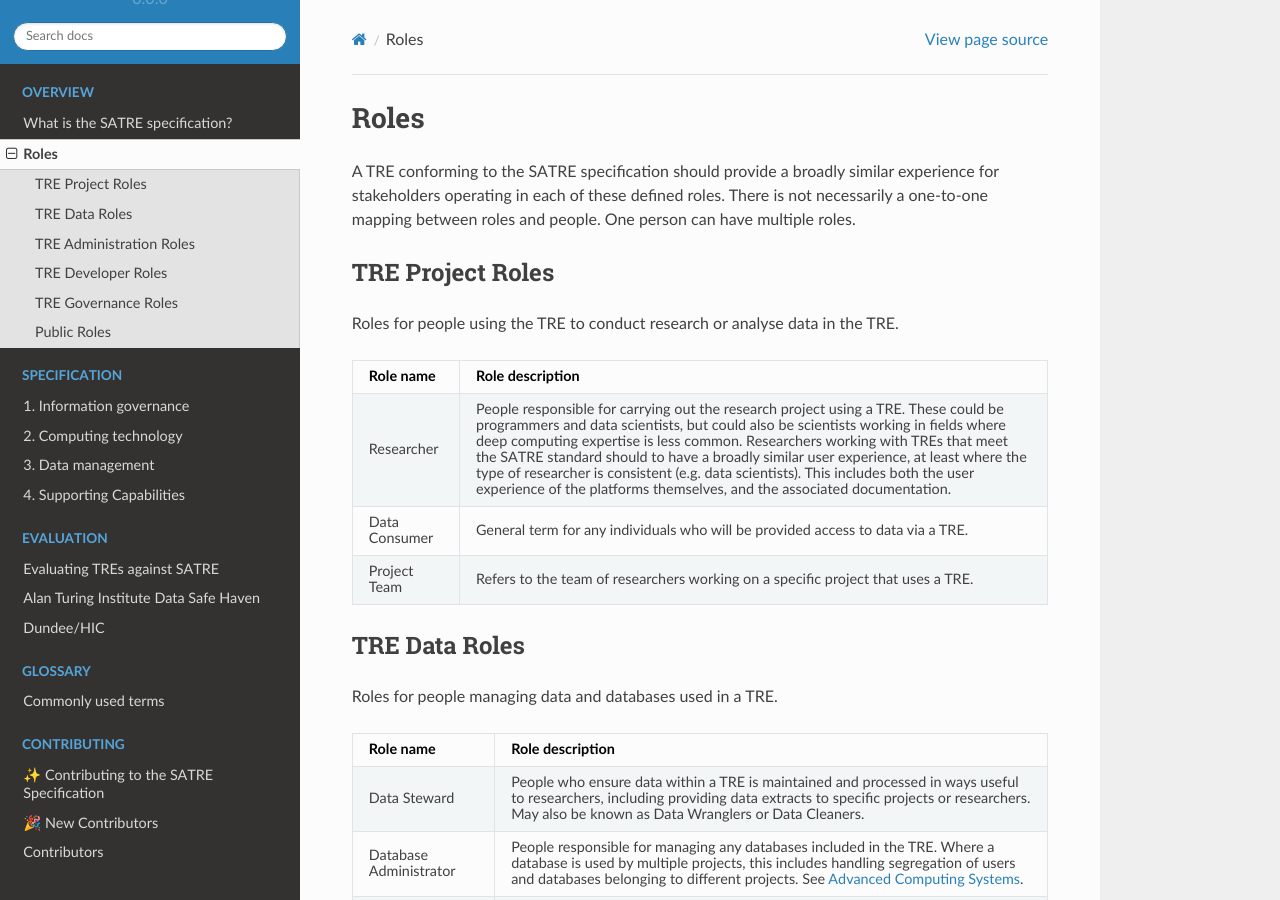
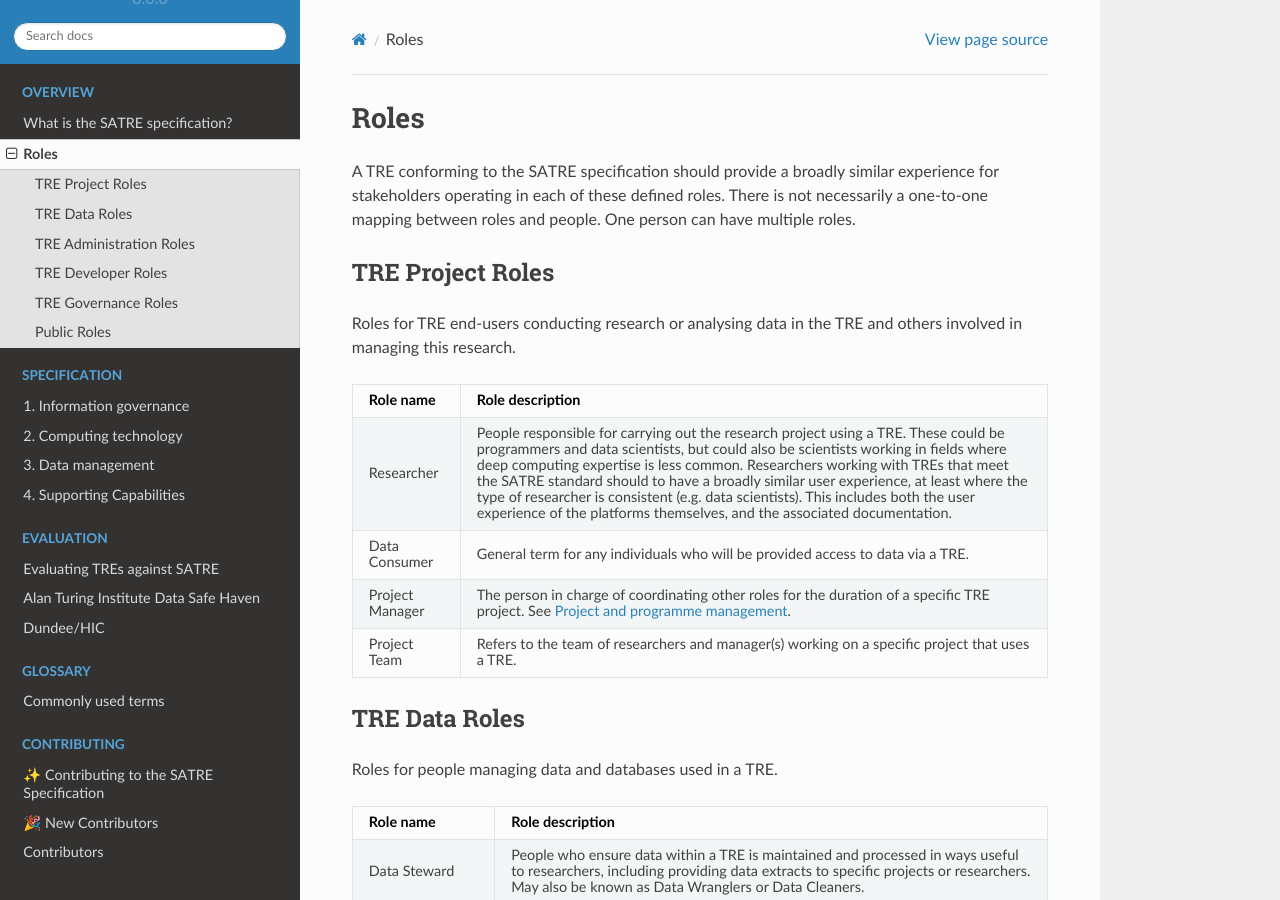
Before and after one commit to sa-tre/satre-specification, a Sphinx documentation site: the page built from docs/source/roles.md, in a window 1280 px wide and 900 px high. Built offline with Sphinx 7.4.7 and the Read the Docs theme 2.0.0, drawn with Linux system fonts in a browser that asks for light colours.

Commit message:
add project manager

````diff
--- a/docs/source/roles.md
+++ b/docs/source/roles.md
@@ -6,15 +6,15 @@ A TRE conforming to the SATRE specification should provide a broadly similar exp
 There is not necessarily a one-to-one mapping between roles and people.
 One person can have multiple roles.
 
-(user_roles)=
+(project_roles)=
 
 ## TRE Project Roles
 
-Roles for people using the TRE to conduct research or analyse data in the TRE.
+Roles for TRE end-users conducting research or analysing data in the TRE and others involved in managing this research.
 
 ```{list-table}
 :header-rows: 1
-:name: tab-tre-role-users
+:name: tab-tre-role-project
 
 * - Role name
   - Role description
@@ -22,8 +22,10 @@ Roles for people using the TRE to conduct research or analyse data in the TRE.
   - People responsible for carrying out the research project using a TRE. These could be programmers and data scientists, but could also be scientists working in fields where deep computing expertise is less common. Researchers working with TREs that meet the SATRE standard should to have a broadly similar user experience, at least where the type of researcher is consistent (e.g. data scientists). This includes both the user experience of the platforms themselves, and the associated documentation.
 * - Data Consumer
   - General term for any individuals who will be provided access to data via a TRE.
+* - Project Manager
+  - The person in charge of coordinating other roles for the duration of a specific TRE project. See {ref}`project_management`.
 * - Project Team
-  - Refers to the team of researchers working on a specific project that uses a TRE.
+  - Refers to the team of researchers and manager(s) working on a specific project that uses a TRE.
 
 ```
 
````
Also changed, not shown: docs/source/pillars/information_governance.md (+1 -1 lines), docs/source/pillars/supporting.md (+2 -0 lines).
